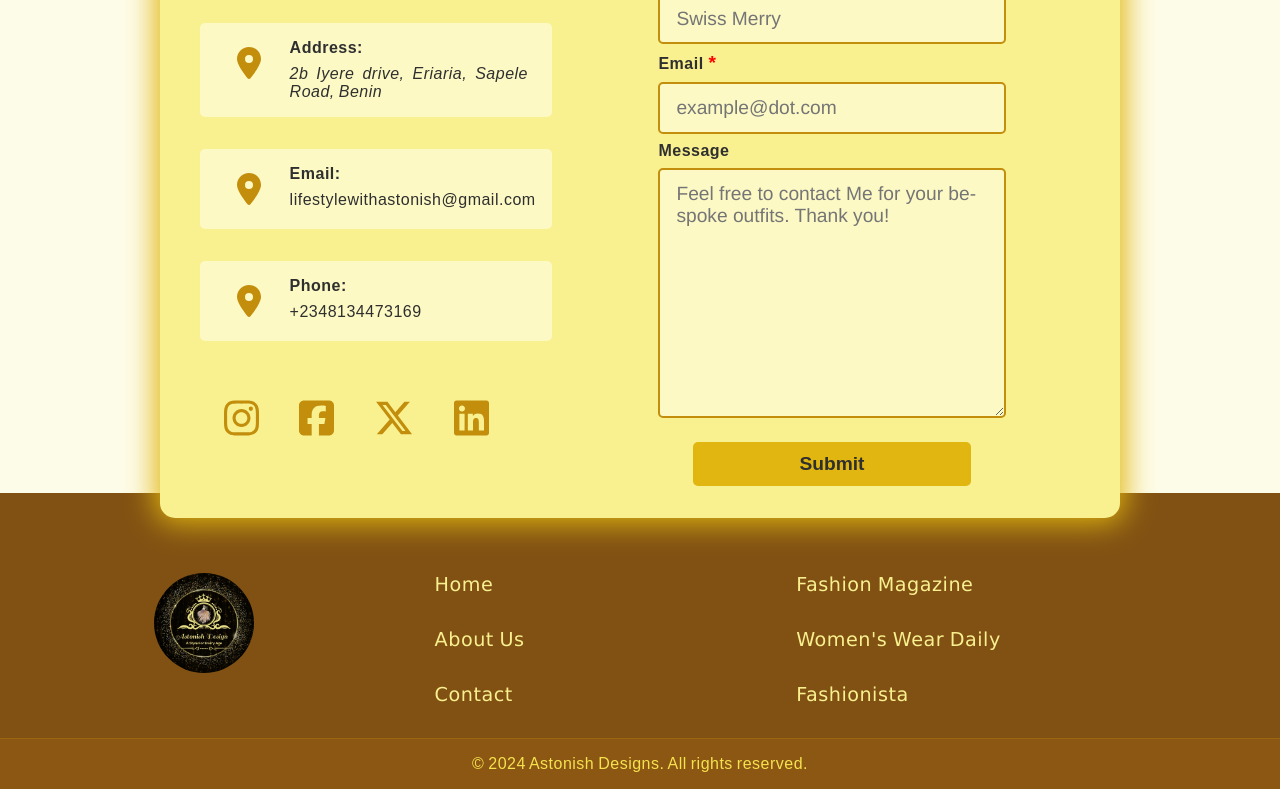
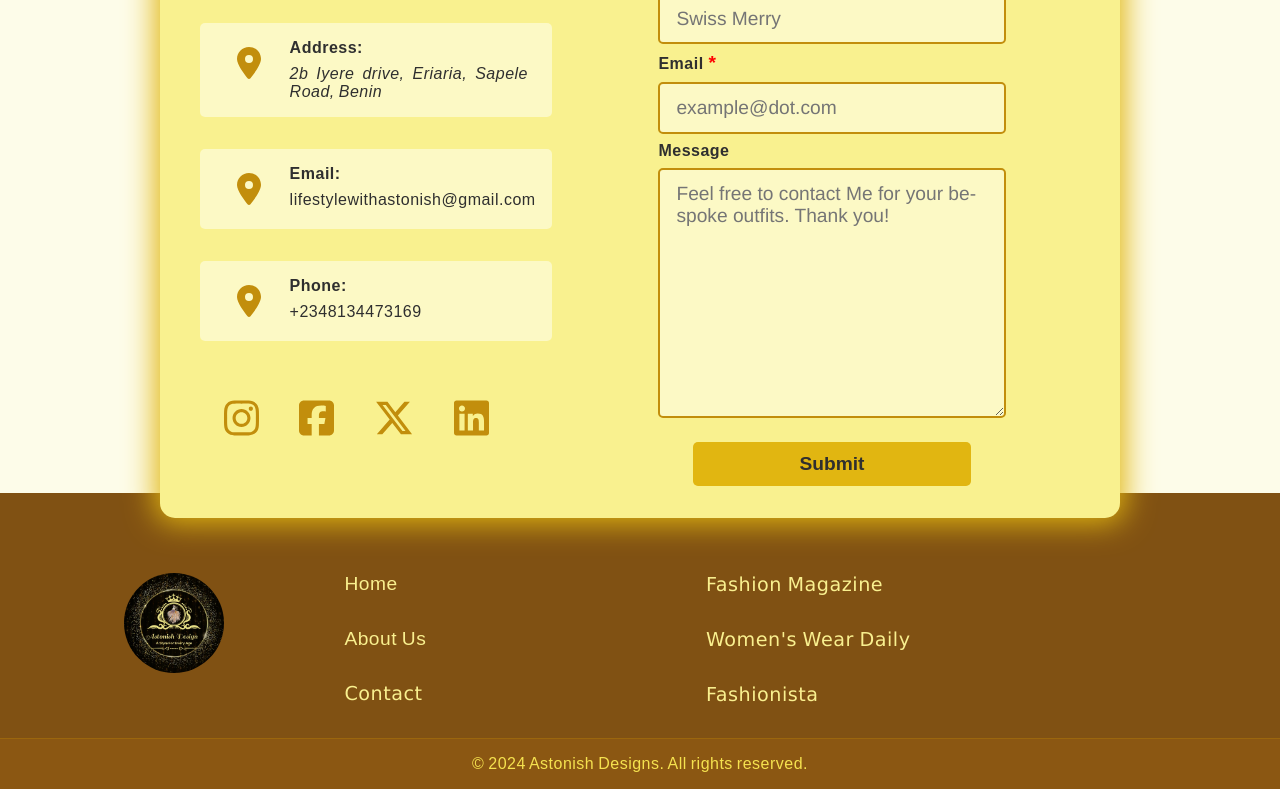
Before and after one commit to Kemi-Oluwadahunsi/Astonish-Designs, a React (Vite) app: page / in a window 1280 px wide. Shown: the part 4853-5642 px from the top of the page. Built offline with nearby package versions, Linux system fonts and the light colour scheme.

Commit message:
Update: update the footer links

```diff
--- a/src/components/Footer/Footer.jsx
+++ b/src/components/Footer/Footer.jsx
@@ -1,7 +1,12 @@
 import { Link } from "react-router-dom";
 import "./footer.scss";
 import { FontAwesomeIcon } from "@fortawesome/react-fontawesome";
-import { faFacebookSquare, faInstagram, faLinkedin, faXTwitter } from "@fortawesome/free-brands-svg-icons";
+import {
+  faFacebookSquare,
+  faInstagram,
+  faLinkedin,
+  faXTwitter,
+} from "@fortawesome/free-brands-svg-icons";
 
 const Footer = () => {
   const scrollToTop = () => {
@@ -19,29 +24,39 @@ const Footer = () => {
 
         <div className="footerLinks">
           <ul>
-            <li onClick={scrollToTop}>Home</li>
-
-            <Link to="/about">
-              <li>About Us</li>
-            </Link>
+            <li onClick={scrollToTop}>
+              <Link to="/">Home</Link>
+            </li>
+            <li>
+              <Link to="/about">About Us</Link>
+            </li>
 
             <li>Contact</li>
           </ul>
 
-          <ul>
-            <a href="https://www.elle.com/" target="_blank" rel="noreferrer">
-              <li>Fashion Magazine</li>
+          <div className="externalLinks">
+            <a href="https://www.elle.com" target="_blank" rel="noreferrer">
+              Fashion Magazine
             </a>
-            <a href="https://www.elle.com/" target="_blank" rel="noreferrer">
-              <li>Women&apos;s Wear Daily</li>
+
+            <a
+              href="https://www.elle.com"
+              target="_blank"
+              rel="noreferrer"
+              className="wwd"
+            >
+              Women&apos;s Wear Daily
             </a>
-            <a href="https://www.elle.com/" target="_blank" rel="noreferrer">
-              <li>Fashionista</li>
+
+            <a href="https://www.elle.com" target="_blank" rel="noreferrer">
+              Fashionista
             </a>
-          </ul>
+          </div>
         </div>
 
         <div className="socials">
+          <ul>
+            <li>
               <a
                 href="https://www.instagram.com/astonishdesigns"
                 target="_blank"
@@ -50,6 +65,9 @@ const Footer = () => {
               >
                 <FontAwesomeIcon icon={faInstagram} />
               </a>
+            </li>
+
+            <li>
               <a
                 href="https://www.facebook.com/officialastonishdesigns"
                 target="_blank"
@@ -58,7 +76,9 @@ const Footer = () => {
               >
                 <FontAwesomeIcon icon={faFacebookSquare} />
               </a>
+            </li>
 
+            <li>
               <a
                 href="https://www.facebook.com/officialastonishdesigns"
                 target="_blank"
@@ -67,7 +87,9 @@ const Footer = () => {
               >
                 <FontAwesomeIcon icon={faXTwitter} />
               </a>
+            </li>
 
+            <li>
               <a
                 href="https://www.facebook.com/officialastonishdesigns"
                 target="_blank"
@@ -76,6 +98,8 @@ const Footer = () => {
               >
                 <FontAwesomeIcon icon={faLinkedin} />
               </a>
+            </li>
+          </ul>
         </div>
       </div>
 
--- a/src/components/Footer/footer.scss
+++ b/src/components/Footer/footer.scss
@@ -19,7 +19,7 @@
 
     @include mobile {
       flex-direction: column;
-      padding: 0 2rem 1rem 2rem;
+      padding: 0 1rem 1rem 1rem;
     }
 
     .logoOriginal {
@@ -40,7 +40,8 @@
 
       @include mobile {
         width: 100%;
-        flex-direction: column;
+        gap: .5em;
+        // flex-direction: column;
       }
 
       ul {
@@ -52,9 +53,16 @@
 
         @include mobile {
           width: 100%;
-          justify-content: start;
+          justify-content: space-evenly;
           gap: 1rem;
         }
+
+        // .wwd {
+
+        //       @include mobile {
+        //         display: none;
+        //       }
+        //     }
 
         li {
           list-style: none;
@@ -68,7 +76,50 @@
           cursor: pointer;
 
           @include mobile {
-            font-size: 1rem;
+            font-size: .9rem;
+            cursor: none;
+          }
+
+          &:hover {
+            text-decoration: underline;
+            text-decoration-color: #f1cf1e;
+            text-decoration-thickness: 5px;
+
+            @include mobile {
+              display: none;
+            }
+
+
+          }
+        }
+      }
+
+      .externalLinks {
+         display: flex;
+        justify-content: space-around;
+        flex-direction: column;
+        width: 80%;
+        gap: 2rem;
+
+        @include mobile {
+          width: 100%;
+          margin-left: -4rem;
+        }
+
+        a {
+          display: flex;
+          flex-direction: column;
+          justify-content: center;
+          font-size: 1.2rem;
+          font-weight: 500;
+          font-family: Verdana, Geneva, Tahoma, sans-serif;
+          color: #f9f08f;
+          cursor: pointer;
+
+          @include mobile {
+            font-size: .9rem;
+            gap: 1rem;
+            cursor: none;
           }
 
           &:hover {
@@ -85,7 +136,9 @@
     }
 
     .socials {
-      display: flex;
+
+      ul {
+        display: flex;
       gap: 1.5rem;
       font-size: 2.5rem;
       color: #e1b611;
@@ -97,6 +150,10 @@
       @include mobile {
         font-size: 1.5rem;
         padding: 1.5rem 0 0 0;
+      }
+
+      li {
+        list-style-type: none;
       }
 
       .facebook,
@@ -112,7 +169,13 @@
       .xTwitter:hover,
       .linkedin:hover {
         transform: scale(1.2);
+
+        @include mobile {
+          transform: none;
+        }
       }
+      }
+
     }
   }
 
@@ -132,7 +195,7 @@
       font-size: 1rem;
 
       @include mobile {
-        font-size: 0.7rem;
+        font-size: 0.8rem;
       }
     }
   }
```
Lines whose indentation alone changed are shown as unchanged.
